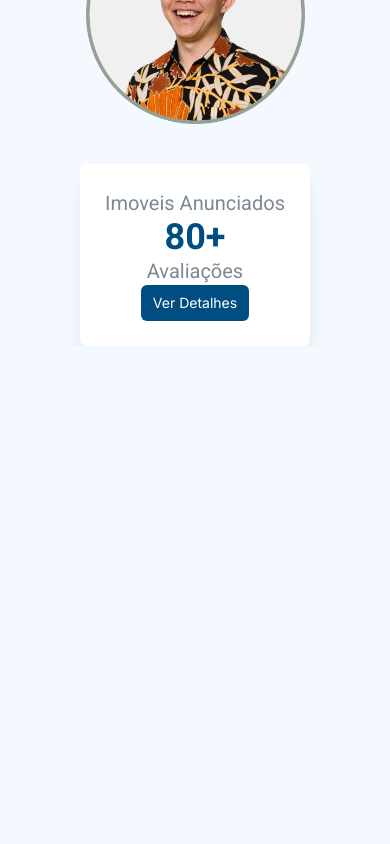
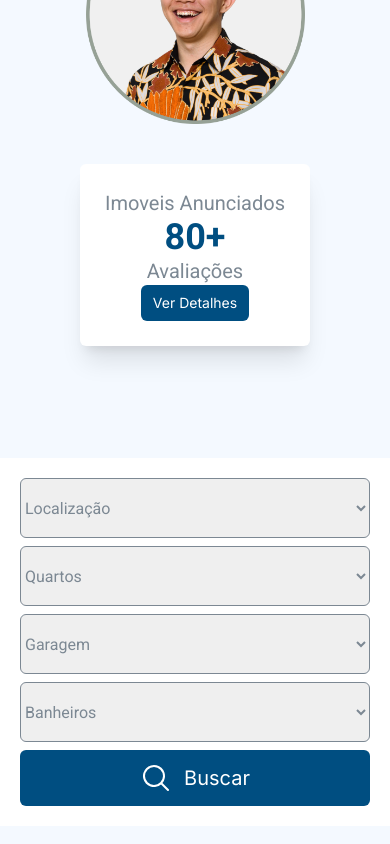
Before and after one commit to ugabb/Visita-Segura, a React (Vite) app: page / in a window 390 px wide. Shown: the part 540-1384 px from the top of the page. Before the commit the page ends 886 px from the top, so only its background shows below. Built offline with nearby package versions, Linux system fonts and the light colour scheme.

Commit message:
search section mobile version created

```diff
--- a/src/App.tsx
+++ b/src/App.tsx
@@ -1,11 +1,13 @@
 import Navbar from "./components/Navbar";
 import ProfileSection from "./components/ProfileSection";
+import SearchSection from "./components/SearchSection";
 
 function App() {
   return (
     <div className="w-full">
       <Navbar />
-      <ProfileSection/>
+      <ProfileSection />
+      <SearchSection />
     </div>
   );
 }
--- /dev/null
+++ b/src/components/ButtonWithIcon.tsx
@@ -0,0 +1,19 @@
+import { ReactNode } from "react";
+
+type Props = {
+  text: string;
+  icon?: ReactNode;
+};
+
+const ButtonWithIcon = ({ text, icon }: Props) => {
+  return (
+    <button
+      className={`flex items-center justify-center gap-3 text-white text-xl font-inter bg-primaryColor rounded-md w-full px-5 py-3`}
+    >
+      {icon && icon}
+      {text}
+    </button>
+  );
+};
+
+export default ButtonWithIcon;
--- /dev/null
+++ b/src/components/SearchSection.tsx
@@ -0,0 +1,35 @@
+import { MagnifyingGlass } from "@phosphor-icons/react";
+import ButtonWithIcon from "./ButtonWithIcon";
+
+type Props = {};
+
+const SearchSection = (props: Props) => {
+  return (
+    <form className="my-28 p-5 flex flex-col justify-between items-center gap-2 bg-white w-full">
+      <select name="" id="" className="selectArrow">
+        <option value="Test">Localização</option>
+        <option value="Test">Test</option>
+        <option value="Test">Test</option>
+      </select>
+      <select name="" id="" className="selectArrow">
+        <option value="Test">Quartos</option>
+        <option value="Test">Test</option>
+        <option value="Test">Test</option>
+      </select>
+      <select name="" id="" className="selectArrow">
+        <option value="Test">Garagem</option>
+        <option value="Test">Test</option>
+        <option value="Test">Test</option>
+      </select>
+      <select name="" id="" className="selectArrow">
+        <option value="Test">Banheiros</option>
+        <option value="Test">Test</option>
+        <option value="Test">Test</option>
+      </select>
+
+      <ButtonWithIcon text="Buscar" icon={<MagnifyingGlass size={32} />} />
+    </form>
+  );
+};
+
+export default SearchSection;
--- a/src/index.css
+++ b/src/index.css
@@ -21,5 +21,33 @@ body {
 .active {
   color: var(--primaryColor);
   text-decoration: underline;
-  text-underline-offset: .3rem;
+  text-underline-offset: 0.3rem;
 }
+
+select {
+  width: 100%;
+  border-radius: 6px;
+  border: 1px solid var(--slateGray);
+  height: 60px;
+  flex-shrink: 0;
+  color: var(--slateGray);
+
+  font-family: Roboto;
+  font-size: 16px;
+  font-style: normal;
+  font-weight: 400;
+  line-height: 26px;
+}
+
+select:hover {
+  border: 1px solid var(--primaryColor);
+
+  color: var(--primaryColor);
+}
+
+
+option {
+  padding: 2rem;
+  background-color: var(--primaryColor);
+  color: white;
+}
```
Also changed, not shown: public/arrow-down.svg (added).
